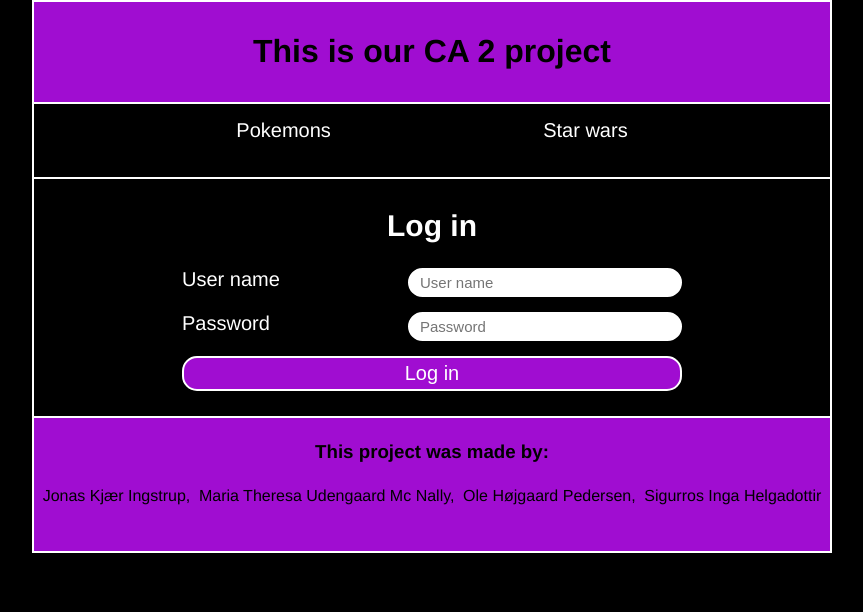
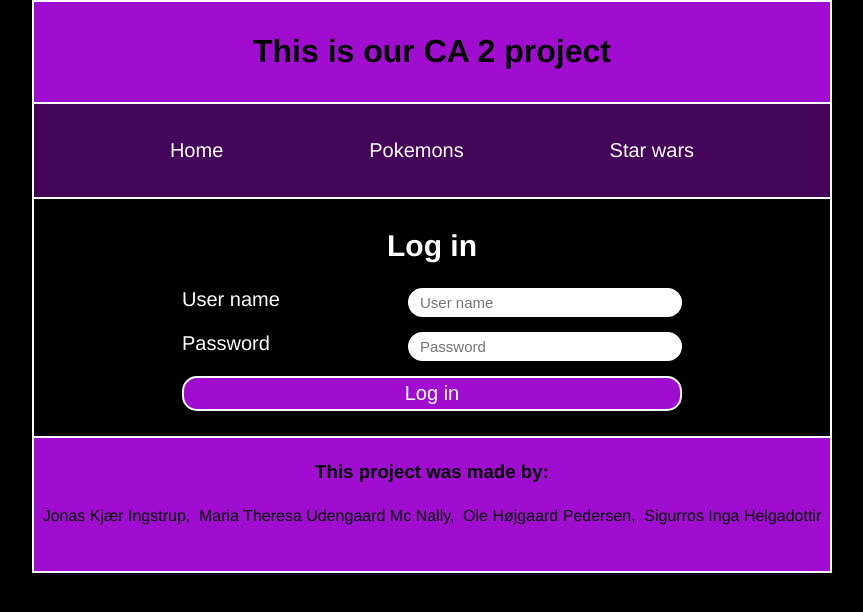
Before and after one commit to Inga-Helgadottir/CA2-front-end, a React (Vite) app: page / in a window 1280 px wide. Shown: the top 612 px of the page, without its empty margins (208-1071 px from the left). Built offline with nearby package versions, Linux system fonts and the light colour scheme.

Commit message:
fixed pokemons

```diff
--- a/src/App.jsx
+++ b/src/App.jsx
@@ -39,9 +39,9 @@ function App() {
   return (
     <div className="App">
       <Header />
-      {/* remember to change the line below from !loggedIn to loggedIn */}
       {!loggedIn && (
         <nav className="borderNoTop">
+          <Link to="/">Home</Link>
           <Link to="/pokemons">Pokemons</Link>
           <Link to="/swapi">Star wars</Link>
         </nav>
--- a/src/components/Pokemons.jsx
+++ b/src/components/Pokemons.jsx
@@ -30,12 +30,12 @@ const Pokemons = () => {
   return (
     <div className="border">
       {pokemons.map((pokemon, index) => {
-        console.log("name: " + pokemon.name);
-        console.log("url: " + pokemon.url);
-        <div key={index}>
-          <h2>Pokemon name: {pokemon.name}</h2>
-          <p>Pokemon url: {pokemon.url}</p>
-        </div>;
+        return (
+          <div key={index}>
+            <h2>Pokemon name: {pokemon.name}</h2>
+            <p>Pokemon url: {pokemon.url}</p>
+          </div>
+        );
       })}
     </div>
   );
--- a/src/styles/index.css
+++ b/src/styles/index.css
@@ -51,6 +51,8 @@ nav {
   flex-direction: row;
   justify-content: space-evenly;
   flex-wrap: wrap;
+  background-color: #440459;
+  padding-top: 25px !important;
 }
 nav a {
   text-decoration: none;
@@ -59,5 +61,6 @@ nav a {
   padding: 10px;
 }
 nav a:hover {
+  text-decoration: underline;
   color: aqua;
 }
```
Also changed, not shown: settings.js (added).
